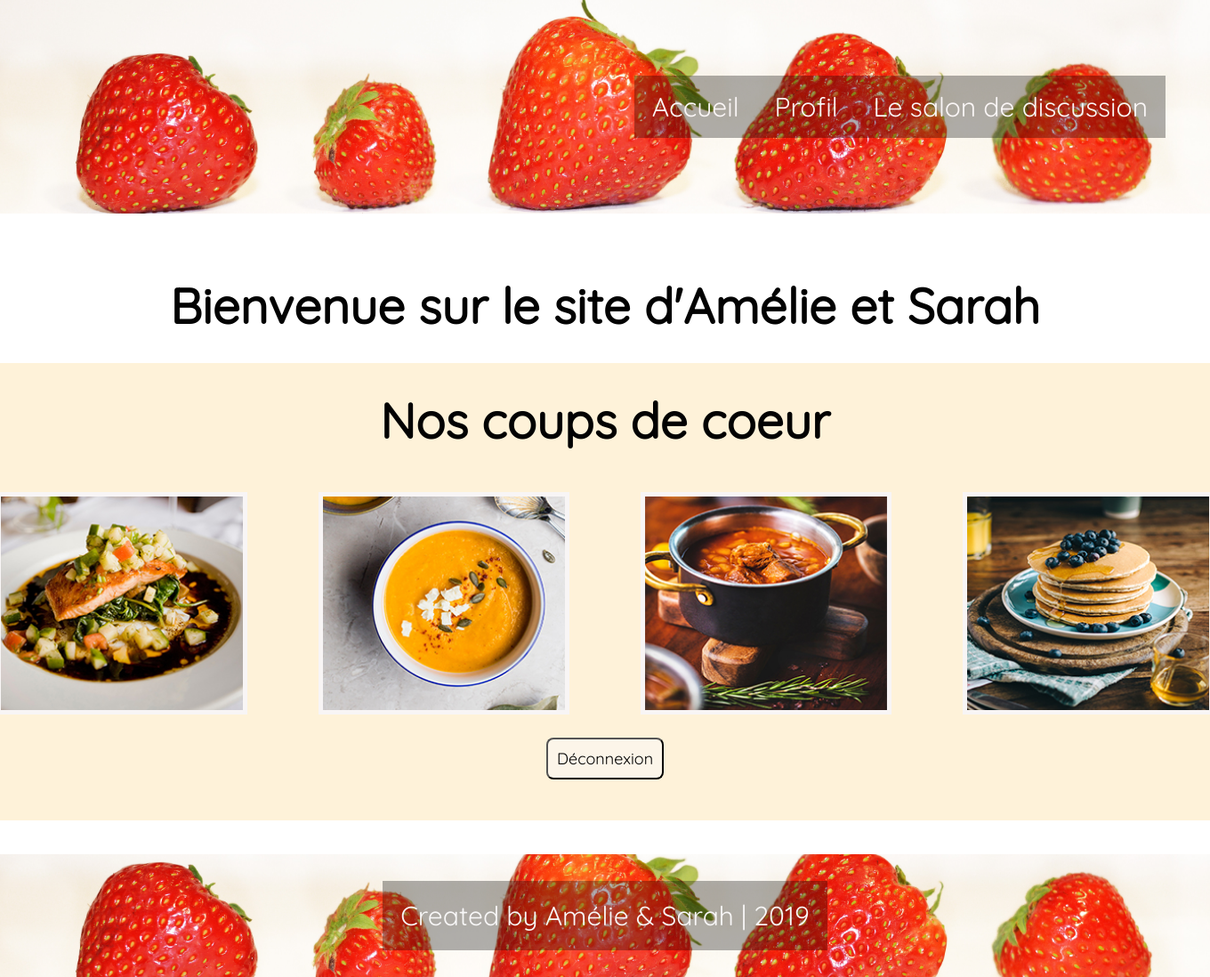
After one commit to amelie-chardon/discussion, a PHP site: page / in a window 1360 px wide; the page is wider, and only the part inside the window is pictured. The commit adds this page. Shown: that part at 89% size. Run offline with PHP 8.4, Linux system fonts and the light colour scheme; the visitor is signed in with stand-in values (Sample User, id 1).

Commit message:
version assemblée

```diff
--- a/discussion.php
+++ b/discussion.php
@@ -55,8 +55,8 @@ while ($messages = (mysqli_fetch_all($query)))
             {
                 //L'utilisateur peut supprimer son message
                 ?>
-                <form method="post" action="discussion.php">
-                <button type="submit" name="<?php echo $message[0] ?>">Supprimer le message</button>
+                <form method="post" action="discussion.php" id="suppression">
+                <button type="submit" id="submit" name="<?php echo $message[0] ?>">Supprimer le message</button>
                 </form>
                 <?php
             }
@@ -88,7 +88,7 @@ else
 
 </main>
 <footer>
-<p class="text_footer">Created by Amelie & Sarah | 2019</p>
+<p class="text_footer">Created by Amélie & Sarah | 2019</p>
 </footer>
 </body>
 </html>
--- /dev/null
+++ b/index.php
@@ -0,0 +1,86 @@
+<?php
+session_start();
+?>
+
+
+<html lang="fr">
+<head>
+    <meta charset="utf-8" />
+    <title>Accueil</title> <!-- Page d'accueil -->
+    <link rel="stylesheet" href="style.css">
+    <link href="https://fonts.googleapis.com/css?family=Quicksand&display=swap" rel="stylesheet">
+
+</head>
+<body>
+
+<header>
+        <?php require ("nav.php")?>
+</header>
+
+<main class="accueil">
+<h1>Bienvenue sur le site d'Amélie et Sarah</h1>
+
+<?php
+if (isset($_SESSION['login']))
+{
+
+?>
+
+<section class="zone_info_index">
+
+<h1>Nos coups de coeur</h1>
+
+<article>
+
+<figure class="category">
+    <div class="img" id="img1"></div>
+    <figcaption class="caption-cat">Saumon avec légumes</figcaption>
+
+</figure>
+<figure class="category">
+    <div class="img" id="img2"></div>
+    <figcaption class="caption-cat">Soupe potiron</figcaption>
+
+</figure>
+<figure class="category">
+    <div class="img" id="img3"></div>
+    <figcaption class="caption-cat"> Cassoulet à l'agneau</figcaption>
+
+</figure>
+<figure class="category">
+    <div class="img" id="img4"></div>
+    <figcaption class="caption-cat">Pancakes vegan</figcaption>
+
+</figure>
+
+</article>
+
+<form  action="index.php" method="post">
+<input name="deconnexion" value="Déconnexion" type="submit" id="deconnexion" />
+</form>
+
+		<?php
+		if (isset($_POST["deconnexion"]))
+            {
+	     session_unset();
+         session_destroy();
+         header ('location:index.php');
+            }
+		?>
+		<?php
+			}
+            else
+            {
+                ?>
+                <p>N'hésite pas à te <a href="connexion.php">connecter</a> ou t'<a href="inscription.php">inscrire</a> afin de voir notre selection de chef et de pouvoir participer à notre fil de discussion </p>
+                <?php
+            }
+            ?>
+</section>
+
+</main>
+<footer>
+<p class="text_footer">Created by Amélie & Sarah | 2019</p>
+</footer>
+</body>
+</html>
--- /dev/null
+++ b/nav.php
@@ -0,0 +1,33 @@
+<?php
+
+if (isset($_SESSION['login']))
+ {
+?>
+
+<nav>
+    <ul>
+        <li><a href="index.php">Accueil</a></li>
+        <li><a href="profil.php">Profil</a></li>
+        <li><a href="discussion.php">Le salon de discussion</a></li>
+    </ul>
+ </nav>
+<?php
+
+}
+else
+ {
+?>
+
+
+<nav>
+    <ul>
+            <li><a href="index.php"> Accueil</a></li>
+            <li><a href="inscription.php"> Inscription</a></li>
+            <li><a href="connexion.php"> Connexion</a></li>
+            <li><a href="discussion.php"> Le salon de discussion</a></li>
+     </ul>
+</nav>
+
+<?php
+ }
+?>
--- a/style.css
+++ b/style.css
@@ -22,7 +21,7 @@ h1
     font-size:55px;
     color:rgb(2, 2, 2);
     text-align: center;
-    margin:20px;
+    margin:30px;
 }
 
 h2
@@ -45,33 +44,41 @@ button a
 
 button
 {
-    background-color: rgb(248, 245, 245);
+    background-color: rgb(216, 191, 219);
     border-radius: 8px;
-    font-size: 12px;
-    margin:10px;
-    padding:8px;
+    font-size: 24px;
+    margin:20px;
+    padding:15px;
 }
 
 a{
     color:black;
-}
-
-a:hover
-{
-    color: black;
+    text-decoration: none;
 }
 
 #submit
 {
-    background-color: rgb(248, 245, 245);
+    background-color: rgba(248, 247, 248);
     border-radius: 8px;
-    font-size: 12px;
-    padding:8px;
+    font-size: 18px;
+    padding:10px;
+    margin:10px;
     width: max-content;
+    font-family: 'Quicksand', sans-serif;
+}
+
+#deconnexion
+{
+    background-color: rgba(248, 247, 248, 0.479);
+    border-radius: 8px;
+    font-size: 18px;
+    padding:10px;
+    margin:10px;
+    width: max-content;
+    font-family: 'Quicksand', sans-serif;
 }
 
 /*ACCUEIL INDEX*/
-
 .accueil
 {
     background-color: rgb(255, 255, 255);
@@ -148,12 +161,12 @@ a:hover
     border: 5px solid rgb(248, 245, 245);
 }
 
-.img{
+.img
+{
     background-repeat: no-repeat;
     background-size: cover;
-    width: 300px;
-    height: 250px;
-    margin: 30px;
+    width: 20vw;
+    height:30vh;
 }
 
 ul
@@ -161,28 +174,81 @@ ul
     list-style-type: none;
 }
 
-#n1 {
-    background-image: url('img/footer.jpg');
+#img1 {
+    background-image: url("img/saumon.jpg");
 }
 
-#n2 {
-    background-image: url('img/footer.jpg');
+#img2 {
+    background-image: url("img/potiron.jpg");
 }
 
-#n3 {
-    background-image: url('img/footer.jpg');
+#img3 {
+    background-image: url("img/cassoulet.jpg");
 }
 
-#n4 {
-    background-image: url('img/footer.jpg');
+#img4 {
+    background-image: url("img/pancakes.jpg");
 }
-
-
 
 .category:hover .caption-cat {
     background-color: rgba(255, 255, 255, 0.7);
     opacity: 1;
     transition: all 1s;
+    font-size: 30px;
+}
+
+/* INSCRIPTION - CONNEXION */
+
+.formulaire label
+{
+    display: flex;
+    flex-direction:column;
+    align-items:center;
+    align-content:center;
+    justify-content:space-around;
+    justify-items:center;
+    font-size: 35px;
+    color: rgb(253, 245, 245);
+    text-shadow: 4px 4px 12px rgba(253, 255, 147, 0.795);
+}
+
+.formulaire input
+{
+    display: flex;
+    flex-direction:column;
+    align-items:center;
+    align-content:center;
+    justify-content:space-around;
+    justify-items:center;
+    font-size: 35px;
+    color: rgb(22, 22, 22);
+    text-shadow: 4px 4px 12px rgba(253, 255, 147, 0.795);
+}
+
+.formulaire
+{
+    display:flex;
+    flex-direction: column;
+    align-items: center;
+    border-radius: 8px;
+    max-width: 30vw;
+    background-image: url("img/co1.jpg");
+    background-size: cover;
+    background-repeat: no-repeat;
+    padding: 20%;
+    margin-top: 20%;
+}
+
+.error_already_co
+{
+    display: flex;
+    margin: auto;
+}
+
+.error
+{
+    display: flex;
+    margin: auto;
 }
 
 /* DISCUSSION */
@@ -253,6 +331,18 @@ ul
     border-radius: 8px;
 }
 
+#suppression
+{
+    display: flex;
+    justify-content: flex-end;
+}
+
+#suppression button
+{
+    display: flex;
+    margin:15px;
+}
+
 /* PROFIL */
 
 .profil
@@ -262,10 +352,16 @@ ul
     justify-content: flex-start;
 }
 
+.profil_infos
+{
+    background-image: url("img/header.jpg");
+    background-size: cover;
+    background-position: right;
+}
+
 .modif_profil, .deco_desins
 {
-    background: rgba(250, 211, 126, 0.295);
-    border-radius:10px;
+
     width:80vw;
     padding:10px;
     margin:10px;
@@ -306,9 +404,36 @@ ul
     flex-grow: 1;
 }
 
+.deco_desins input, .deco_desins label, .deco_desins form
+{
+    display: flex;
+    justify-items: center;
+    justify-content: center;
+    align-content: center;
+    align-items: center;
+    text-align: center;
+    flex-direction: column;
+    margin:5px;
+    font-family: 'Quicksand', sans-serif;
+    font-size: 20px;
+}
+
+.profil_infos form
+{
+    background: rgba(255, 255, 255, 0.7);
+    border-radius:10px;
+}
+
+.profil h2
+{
+    color:white;
+    font-size: 30px;
+}
+
 /* HEADER */
 
-header{
+header
+{
     display: flex;
     flex-direction: row;
     align-items: center;
@@ -316,53 +441,69 @@ header{
     padding: 0 50px;
     height: 30vh;
     justify-content: flex-end;
-    background-image: url("img/footer.jpg");
+    background-image: url("img/header1.jpg");
     background-position: center;
+    background-size: cover;
     font-family: 'Quicksand', sans-serif;
-    box-shadow: 20px 20px cornsilk;
 }
 
-header nav{
+header nav
+{
     display: flex;
     background-color: rgba(0, 0, 0, 0.308);
+
 }
 
-header ul{
+header ul
+{
     display: flex;
     flex-direction: row;
     list-style-type: none;
+    padding-inline-start: 0;
 }
 
-header li{
+header li
+{
     padding: 0 20px;
 }
 
-header li a{
+header li a
+{
     font-size: 30px;
     color: #faf6f6;
     text-decoration: none;
     font-family: 'Quicksand', sans-serif;
 }
 
-header li a:hover{
+header li a:hover
+{
     color: blanchedalmond;
     text-shadow: 1px 1px 0 #969696, 1px 13px 5px #aba8a8;
-
 }
 
 
 
 /*FOOTER*/
 
-footer{
-    background-image: url("img/footer.jpg");
-    min-height: 5vh;
-
+footer
+{
+    display: flex;
+    background-image: url("img/header1.jpg");
+    background-position: center;
+    background-size: cover;
+    min-height: 10vh;
+    align-content: center;
+    align-items:center;
+    justify-content: center;
 }
 
-.text_footer{
+.text_footer
+{
+    display:flex;
+    justify-content: center;
+    padding:20px;
     color: rgb(248, 247, 247);
     font-size: 30px;
+    background-color: rgba(0, 0, 0, 0.308);
     font-family: 'Quicksand', sans-serif;
-    background-color: rgba(0, 0, 0, 0.308);
 }
```
Also changed, not shown: other parts of style.css (+36 -17 lines), connexion.php (added, +65 -0 lines), inscription.php (added, +103 -0 lines), profil.php (+6 -5 lines), img/cassoulet.jpg (added), img/co1.jpg (added), img/footer.jpg (added), img/header1.jpg (added), img/pancakes.jpg (added), img/potiron.jpg (added), img/saumon.jpg (added), 1 other file.
